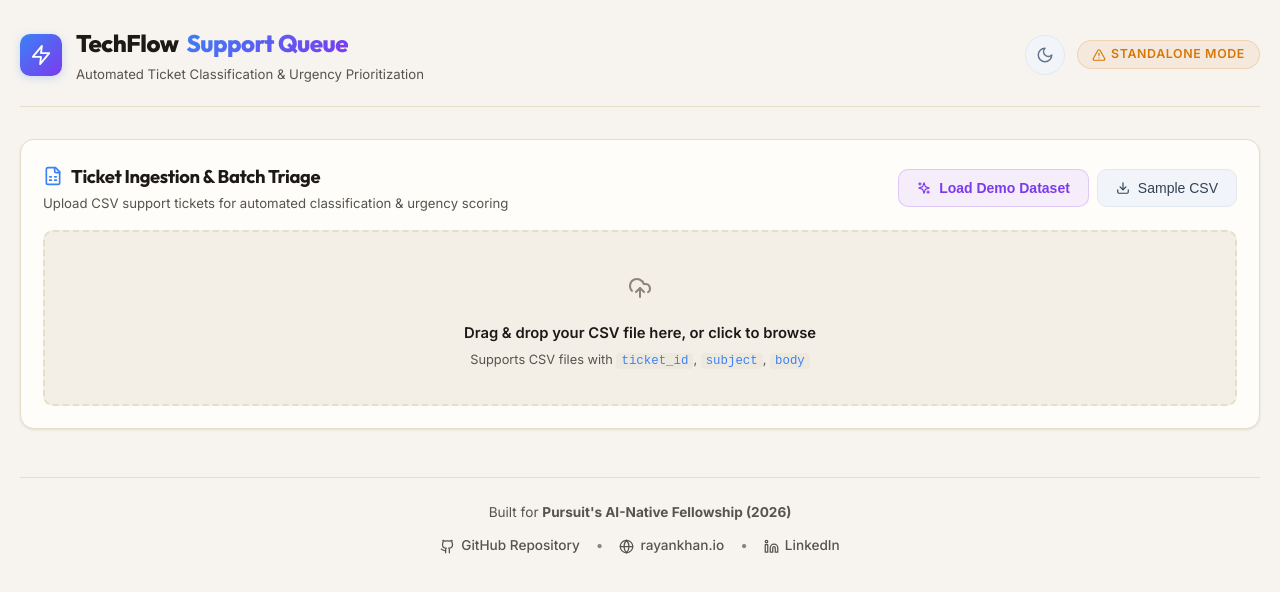
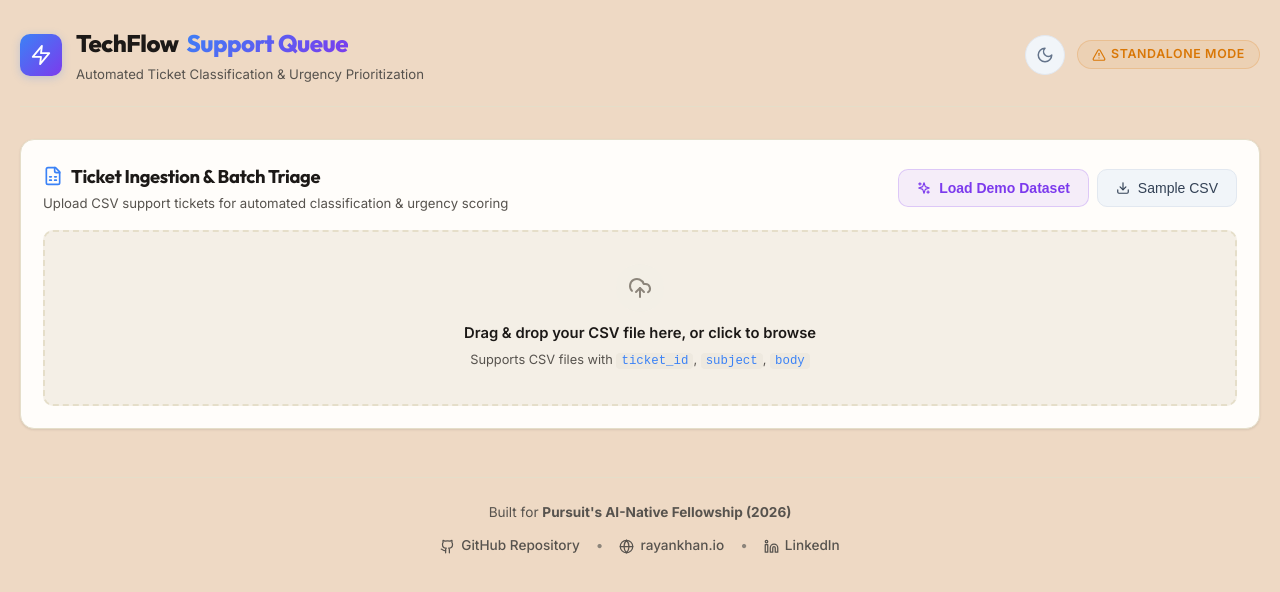
Before and after one commit to rhaeyyan/pursuit-techflow-triage-mvp, a React (Vite) app in the folder frontend/: page / in a window 1280 px wide. Shown: the top 592 px of the page. Built offline with nearby package versions, Linux system fonts and the light colour scheme; no server answers.

Commit message:
Update README with live deployment link and adjust light mode background color

```diff
--- a/frontend/src/index.css
+++ b/frontend/src/index.css
@@ -6,7 +6,7 @@
 /* === ROOT LIGHT THEME (DEFAULT) === */
 :root {
   /* Backgrounds — Warm Corporate Cream Palette */
-  --bg-primary: #f7f4ef;
+  --bg-primary: #EED9C4;
   --bg-secondary: #fffdfa;
   --bg-card: #fffdfa;
   --bg-card-hover: #f3efe6;
```
Also changed, not shown: 1 other file (tests, documents, lock files or other folders).
